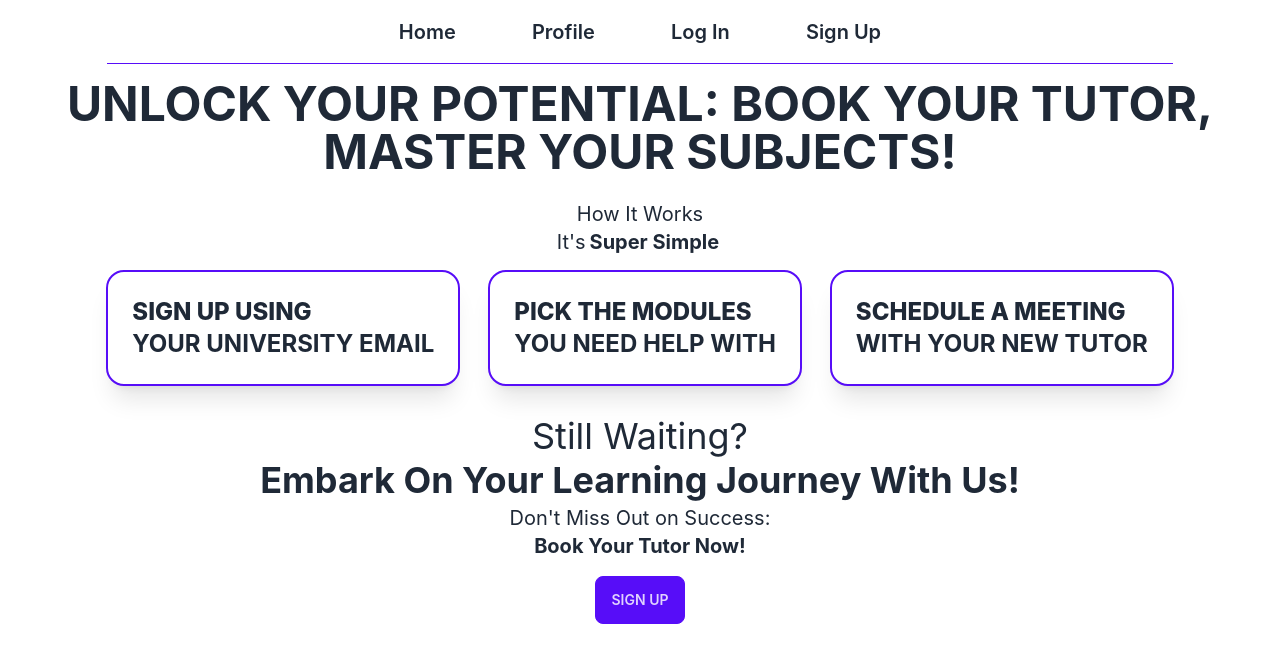
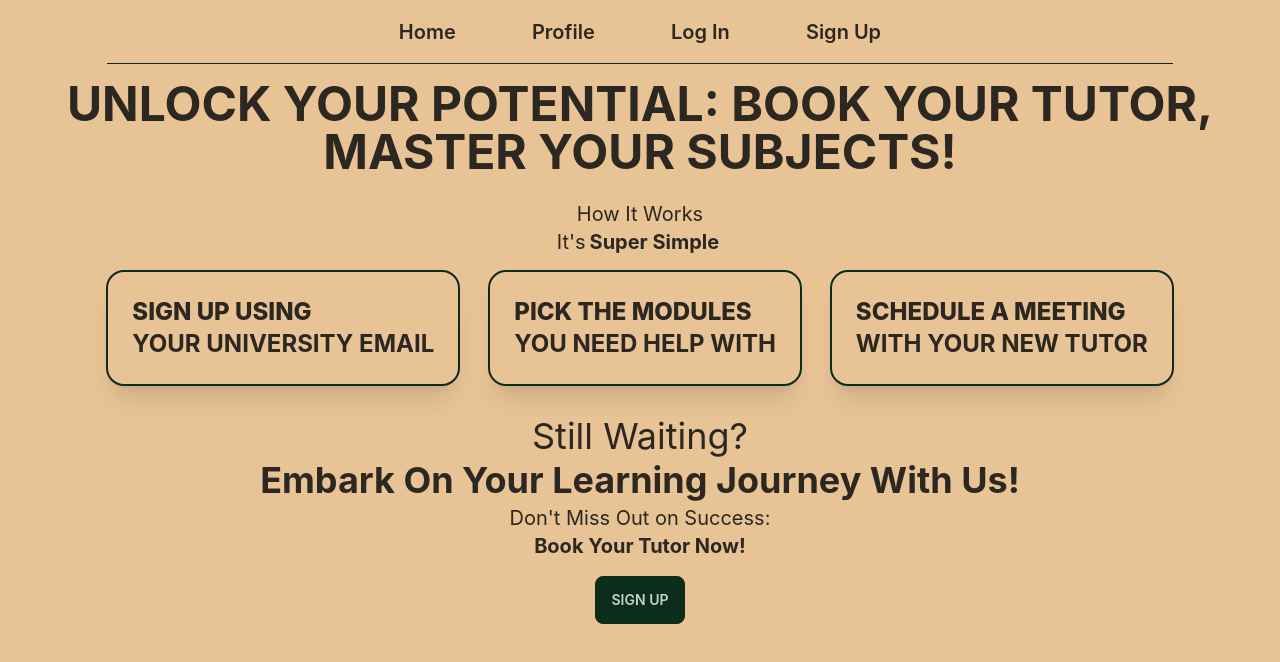
Before and after one commit to N1tingale/Year2Year, a React (Vite) app in the folder frontend/: page / in a window 1280 px wide. Shown: the top 662 px of the page. Built offline with nearby package versions, Linux system fonts and the light colour scheme.

Commit message:
custom color theme

```diff
--- a/frontend/tailwind.config.js
+++ b/frontend/tailwind.config.js
@@ -1,4 +1,29 @@
 module.exports = {
   content: ["./src/**/*.{js,ts,jsx,tsx}"],
   plugins: [require("@tailwindcss/typography"), require("daisyui")],
+  daisyui: {
+    themes: [
+      {
+        mytheme: {
+          primary: "#0c2d1c",
+
+          secondary: "#0c2d1c",
+
+          accent: "#0c2d1c",
+
+          neutral: "#0c2d1c",
+
+          "base-100": "#e8c497",
+
+          info: "#0c2d1c",
+
+          success: "#00ffff",
+
+          warning: "#0c2d1c",
+
+          error: "#0c2d1c",
+        },
+      },
+    ],
+  },
 };
```
